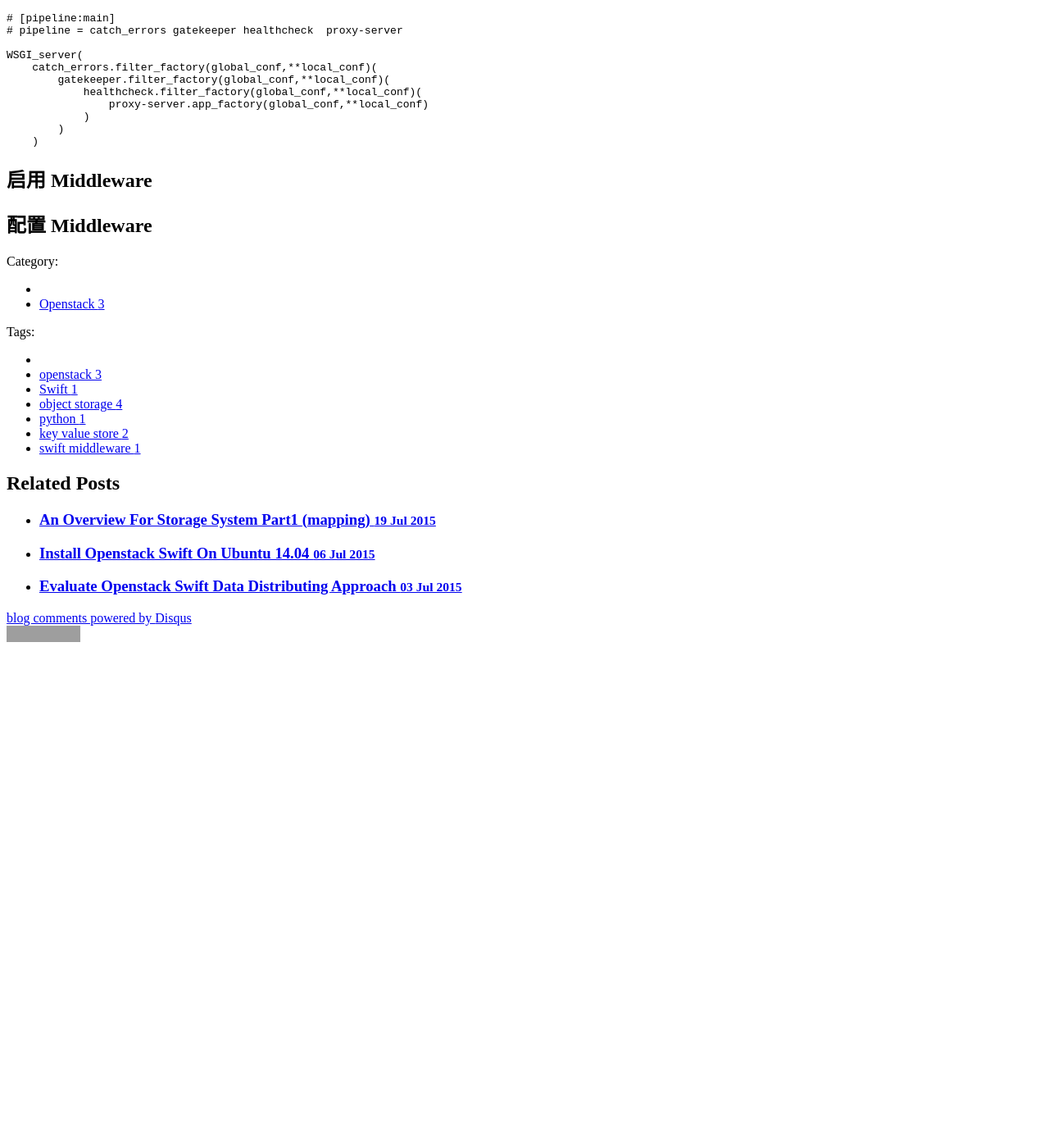
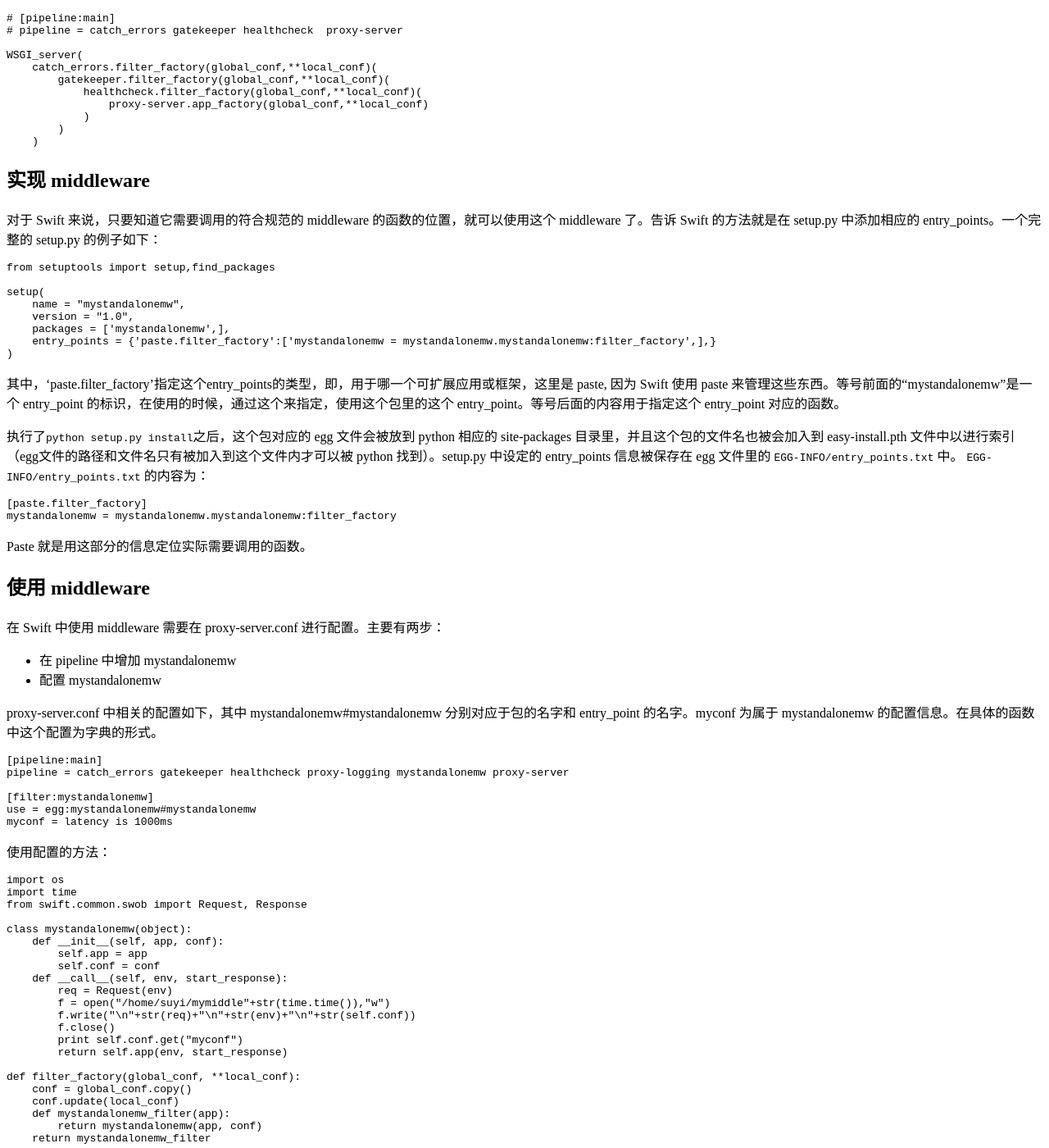
Before and after one commit to lavenresearch/lavenresearch.github.io, a Jekyll site: the page built from _posts/2015-07-30-Openstack-Swift-Middleware-Mechanism.md, in a window 1280 px wide and 1400 px high, scrolled down 2648 px. Shown: the whole window at 82% size. Built offline with Jekyll 4.4.1, drawn with Linux system fonts in a browser that asks for light colours; comment, search, counter and statistics services are not loaded; before the commit the page ends 3443 px from its top, so only the background shows below that; grey boxes are pictures that could not be loaded.

Commit message:
Add new posts

```diff
--- a/_posts/2015-07-30-Openstack-Swift-Middleware-Mechanism.md
+++ b/_posts/2015-07-30-Openstack-Swift-Middleware-Mechanism.md
@@ -160,6 +160,73 @@
     )
 ~~~
 
-## 启用 Middleware
+## 实现 middleware
 
-## 配置 Middleware
+对于 Swift 来说，只要知道它需要调用的符合规范的 middleware 的函数的位置，就可以使用这个 middleware 了。告诉 Swift 的方法就是在 setup.py 中添加相应的 entry_points。一个完整的 setup.py 的例子如下：
+
+~~~python
+from setuptools import setup,find_packages
+
+setup(
+    name = "mystandalonemw",
+    version = "1.0",
+    packages = ['mystandalonemw',],
+    entry_points = {'paste.filter_factory':['mystandalonemw = mystandalonemw.mystandalonemw:filter_factory',],}
+)
+~~~
+
+其中，‘paste.filter_factory'指定这个entry_points的类型，即，用于哪一个可扩展应用或框架，这里是 paste, 因为 Swift 使用 paste 来管理这些东西。等号前面的“mystandalonemw”是一个 entry_point 的标识，在使用的时候，通过这个来指定，使用这个包里的这个 entry_point。等号后面的内容用于指定这个 entry_point 对应的函数。
+
+执行了`python setup.py install`之后，这个包对应的 egg 文件会被放到 python 相应的 site-packages 目录里，并且这个包的文件名也被会加入到 easy-install.pth 文件中以进行索引（egg文件的路径和文件名只有被加入到这个文件内才可以被 python 找到）。setup.py 中设定的 entry_points 信息被保存在 egg 文件里的 `EGG-INFO/entry_points.txt` 中。 `EGG-INFO/entry_points.txt` 的内容为：
+
+~~~ini
+[paste.filter_factory]
+mystandalonemw = mystandalonemw.mystandalonemw:filter_factory
+~~~
+
+Paste 就是用这部分的信息定位实际需要调用的函数。
+
+## 使用 middleware
+
+在 Swift 中使用 middleware 需要在 proxy-server.conf 进行配置。主要有两步：
+
+- 在 pipeline 中增加 mystandalonemw
+- 配置 mystandalonemw
+
+proxy-server.conf 中相关的配置如下，其中 mystandalonemw#mystandalonemw 分别对应于包的名字和 entry_point 的名字。myconf 为属于 mystandalonemw 的配置信息。在具体的函数中这个配置为字典的形式。
+
+~~~ini
+[pipeline:main]
+pipeline = catch_errors gatekeeper healthcheck proxy-logging mystandalonemw proxy-server
+
+[filter:mystandalonemw]
+use = egg:mystandalonemw#mystandalonemw
+myconf = latency is 1000ms
+~~~
+
+使用配置的方法：
+
+~~~python
+import os
+import time
+from swift.common.swob import Request, Response
+
+class mystandalonemw(object):
+    def __init__(self, app, conf):
+        self.app = app
+        self.conf = conf
+    def __call__(self, env, start_response):
+        req = Request(env)
+        f = open("/home/suyi/mymiddle"+str(time.time()),"w")
+        f.write("\n"+str(req)+"\n"+str(env)+"\n"+str(self.conf))
+        f.close()
+        print self.conf.get("myconf")
+        return self.app(env, start_response)
+
+def filter_factory(global_conf, **local_conf):
+    conf = global_conf.copy()
+    conf.update(local_conf)
+    def mystandalonemw_filter(app):
+        return mystandalonemw(app, conf)
+    return mystandalonemw_filter
+~~~
```
